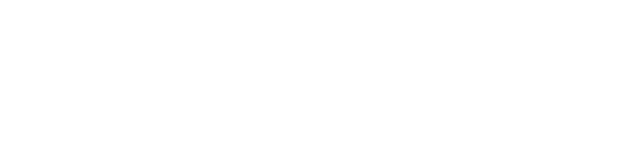
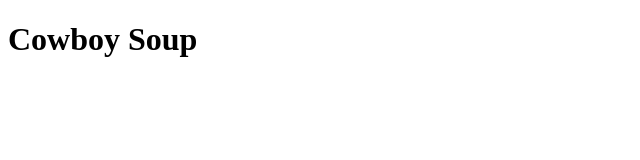
Before and after one commit to sadakatu-tanzil/odin-recipies, a plain HTML site: page recipes/cowboy-soup.html in a window 1280 px wide. Shown: the whole page, without its empty margins (0-640 px from the left). Drawn offline with Linux system fonts and the light colour scheme.

Commit message:
added header

```diff
--- a/recipes/cowboy-soup.html
+++ b/recipes/cowboy-soup.html
@@ -7,5 +7,8 @@
       content="width=device-width, initial-scale=1.0" />
     <title>Odin Recipes | Cowboy Soup</title>
   </head>
-  <body></body>
+
+  <body>
+    <h1>Cowboy Soup</h1>
+  </body>
 </html>
```
